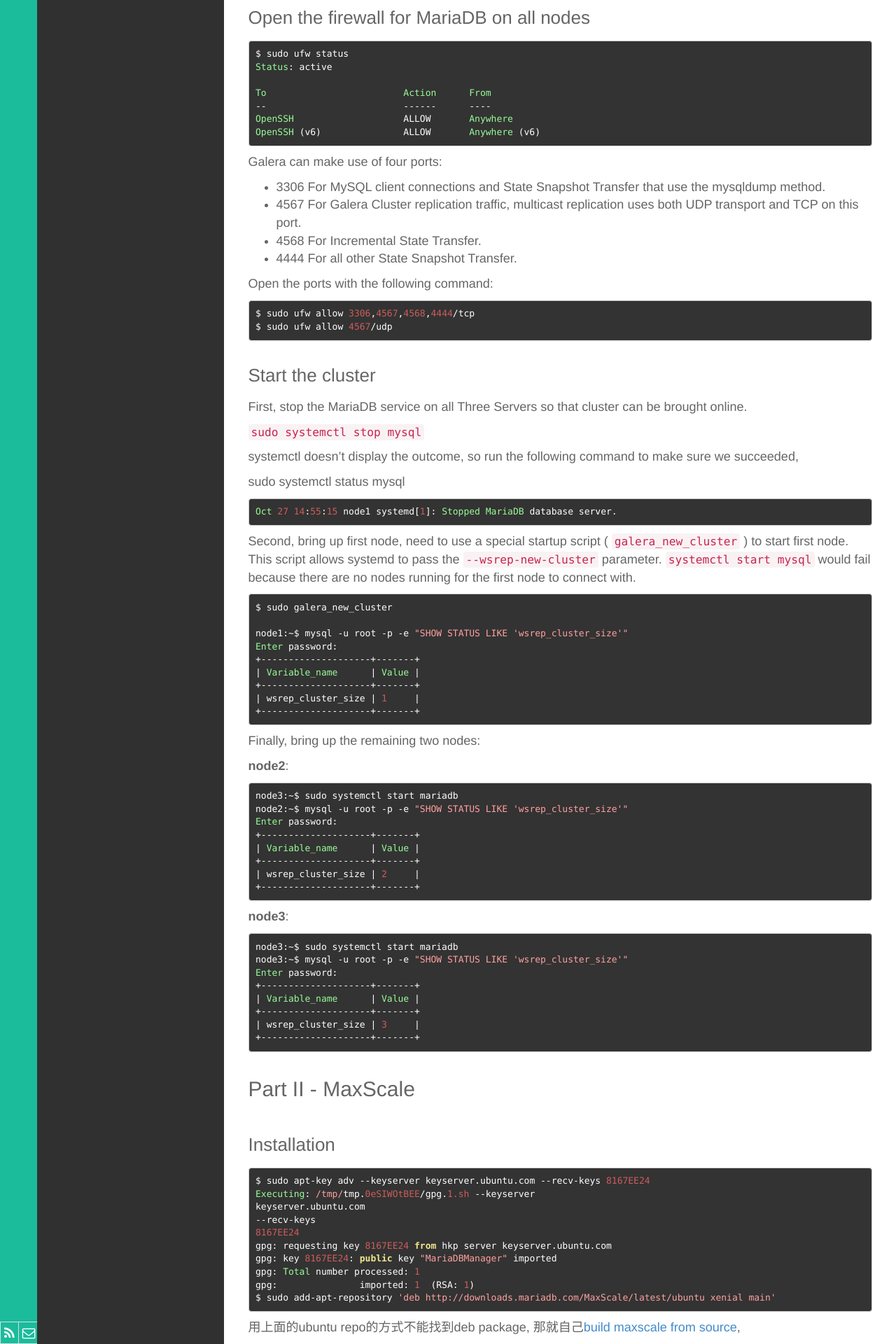
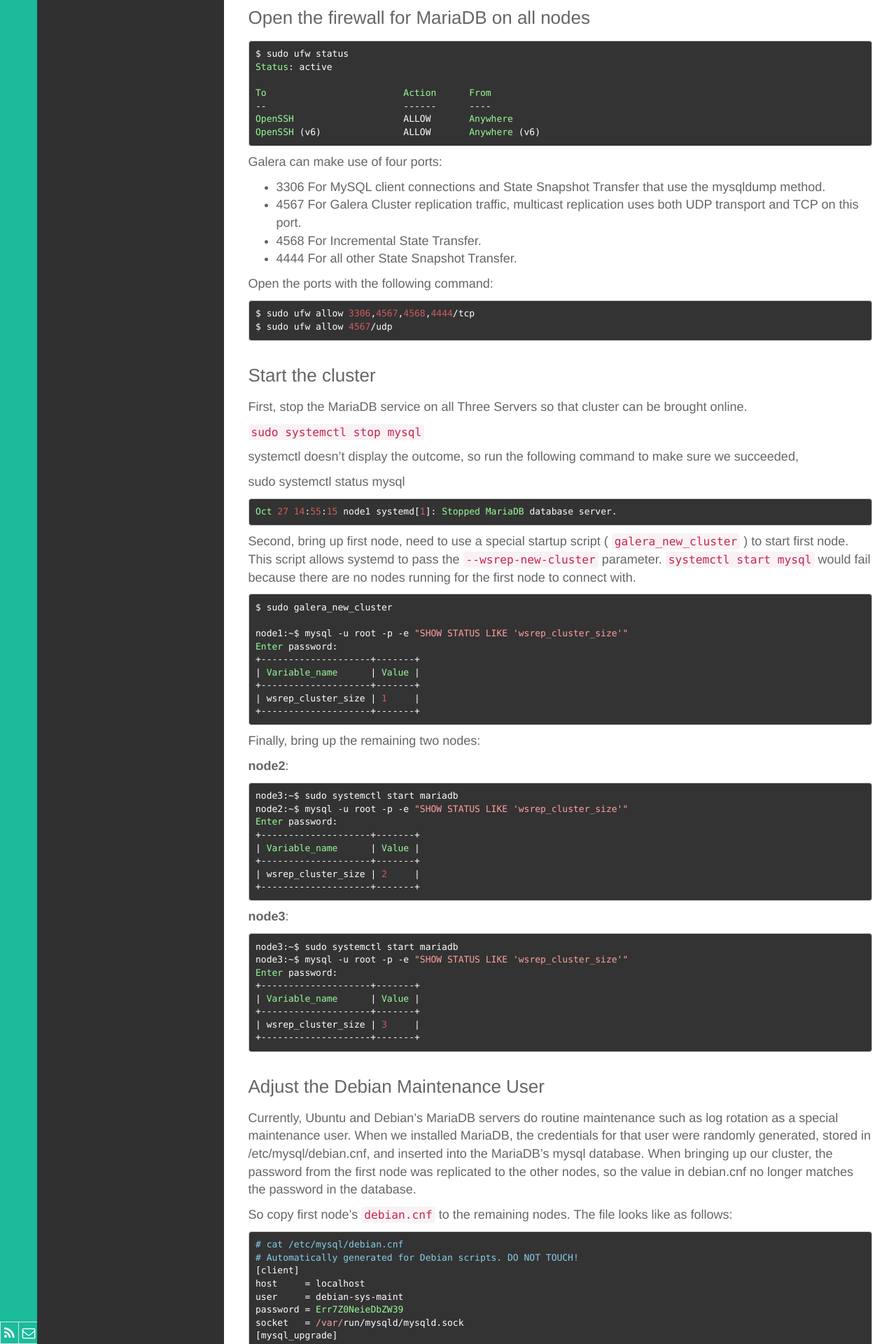
Before and after one commit to wenchma/wenchma.github.io, a Jekyll site: the page built from _posts/2016-10-27-mariadb-galera-cluster.md, in a window 1280 px wide. Shown: the part 3080-5000 px from the top of the page at 70% size. Built offline with Jekyll 4.4.1, drawn with Linux system fonts in a browser that asks for light colours.

Commit message:
Add debian maintenance user doc

````diff
--- a/_posts/2016-10-27-mariadb-galera-cluster.md
+++ b/_posts/2016-10-27-mariadb-galera-cluster.md
@@ -235,6 +235,34 @@
 +--------------------+-------+
 ```
 
+### Adjust the Debian Maintenance User
+
+Currently, Ubuntu and Debian's MariaDB servers do routine maintenance such as log rotation as a special maintenance user.
+When we installed MariaDB, the credentials for that user were randomly generated, stored in /etc/mysql/debian.cnf,
+and inserted into the MariaDB's mysql database.
+When bringing up our cluster, the password from the first node was replicated to the other nodes,
+so the value in debian.cnf no longer matches the password in the database.
+
+So copy first node's `debian.cnf` to the remaining nodes.
+The file looks like as follows:
+
+```
+# cat /etc/mysql/debian.cnf
+# Automatically generated for Debian scripts. DO NOT TOUCH!
+[client]
+host     = localhost
+user     = debian-sys-maint
+password = Err7Z0NeieDbZW39
+socket   = /var/run/mysqld/mysqld.sock
+[mysql_upgrade]
+host     = localhost
+user     = debian-sys-maint
+password = Err7Z0NeieDbZW39
+socket   = /var/run/mysqld/mysqld.sock
+basedir  = /usr
+```
+check the password is correct, if not, update datatbase.
+
 ## Part II - MaxScale
 
 ### Installation
````
